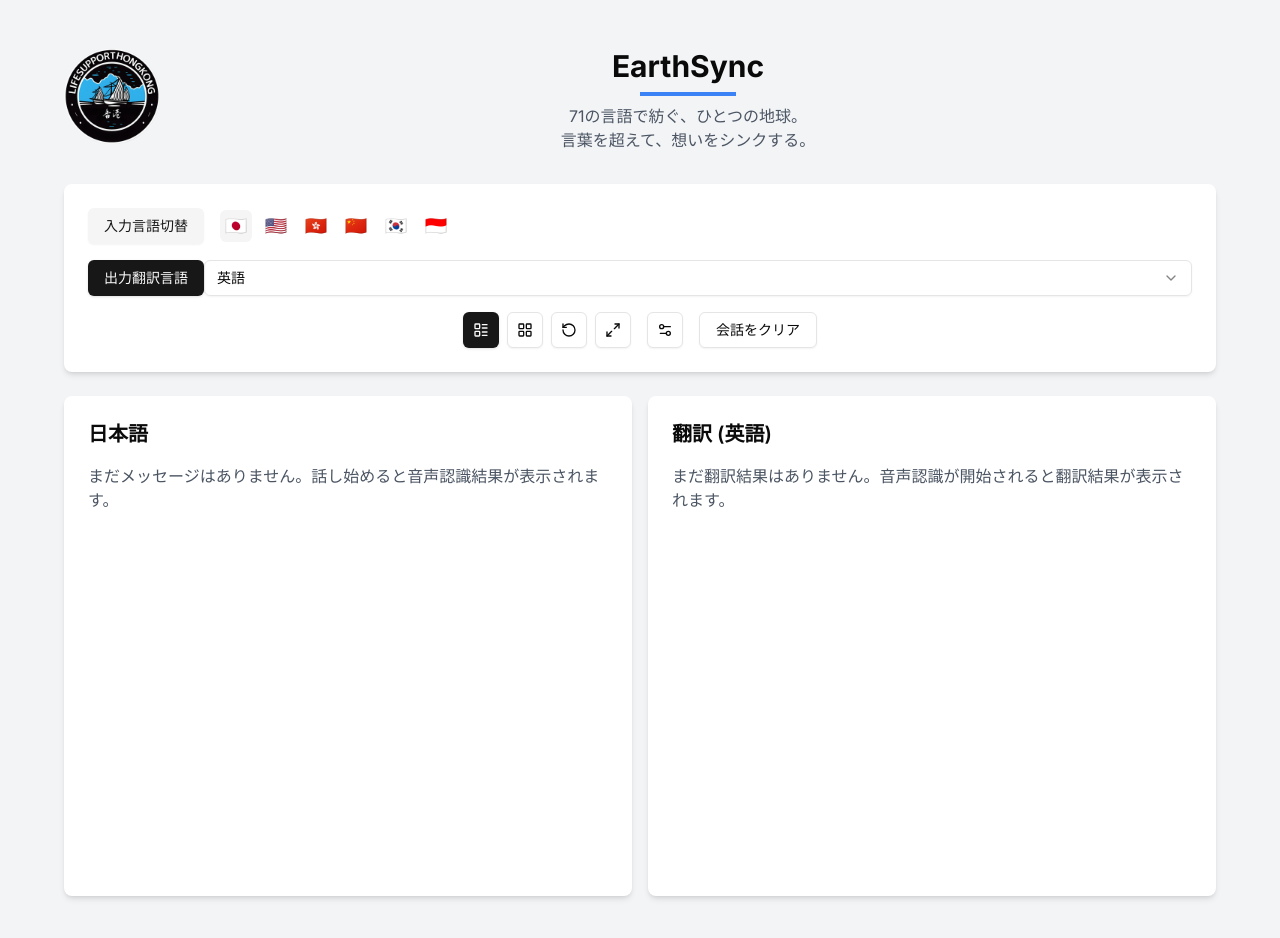
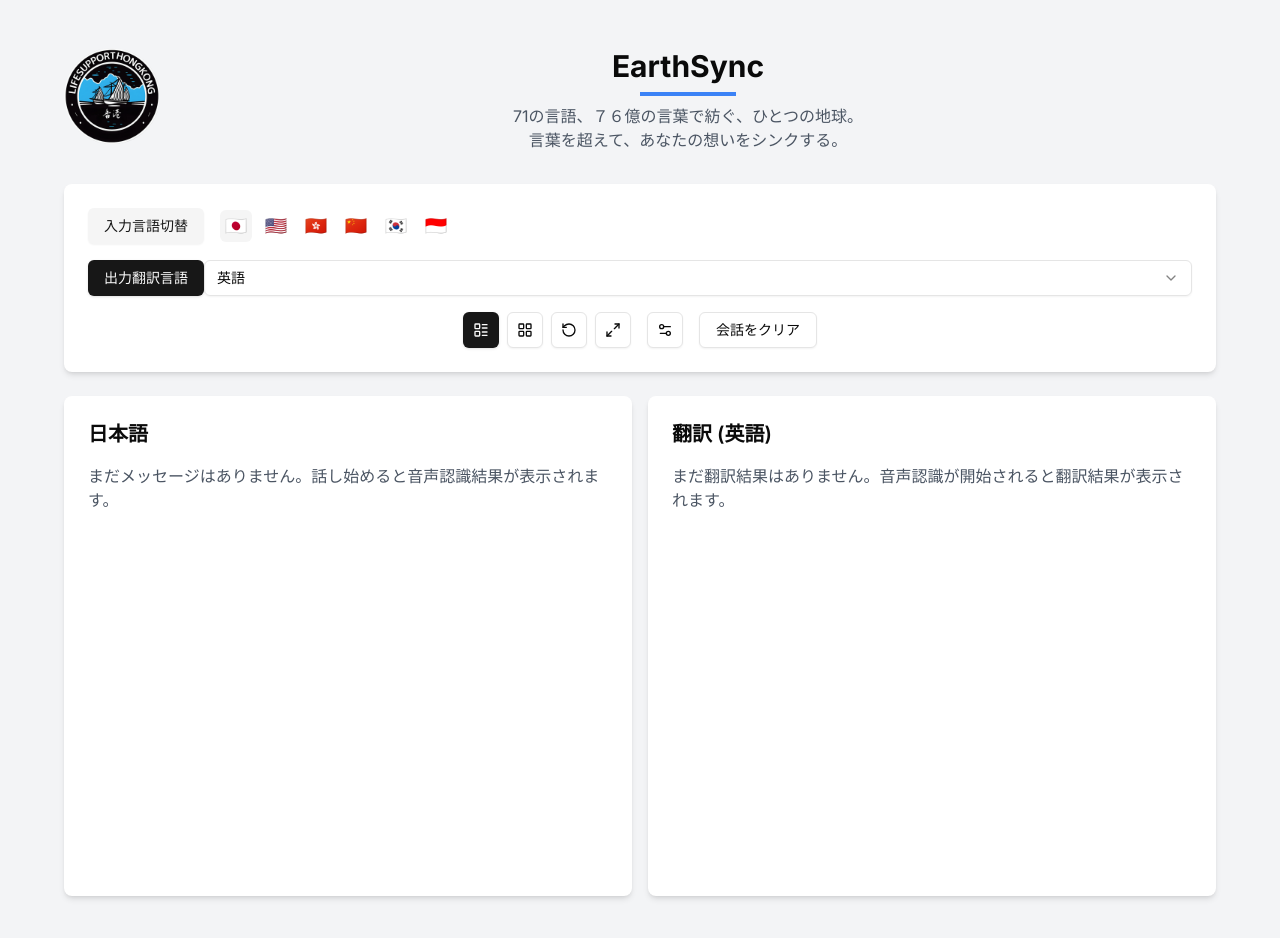
Before and after one commit to cantoneseslang/simultaneous-interpretation-system, a Next.js app: page / in a window 1280 px wide. Shown: the top 938 px of the page. Built offline with nearby package versions, Linux system fonts and the light colour scheme.

Commit message:
Update code with new changes

```diff
--- a/app/page.tsx
+++ b/app/page.tsx
@@ -214,8 +214,8 @@
             <div className="h-1 w-24 bg-blue-500 mx-auto mt-2"></div>
           </h1>
           <p className="text-center text-gray-600">
-            71の言語で紡ぐ、ひとつの地球。<br />
-            言葉を超えて、想いをシンクする。
+            71の言語、７６億の言葉で紡ぐ、ひとつの地球。<br />
+            言葉を超えて、あなたの想いをシンクする。
           </p>
         </div>
       </div>
```
